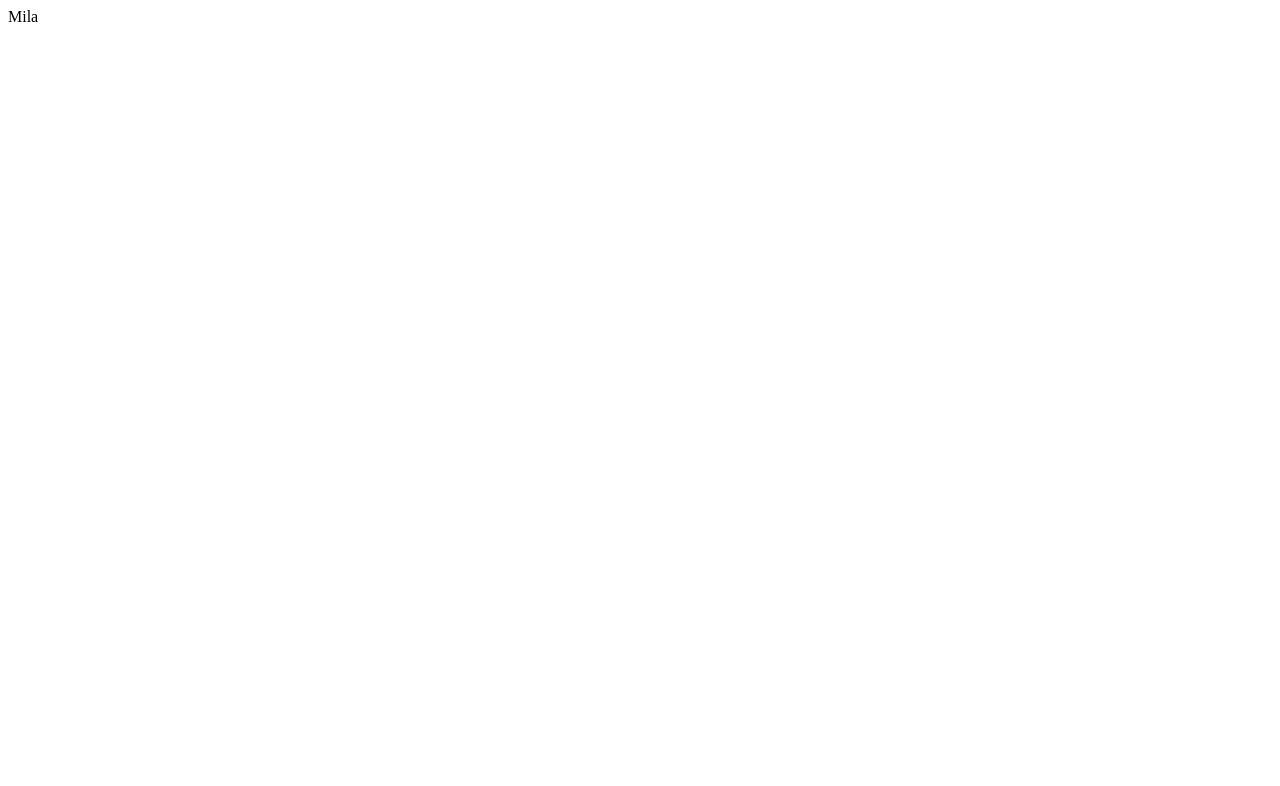
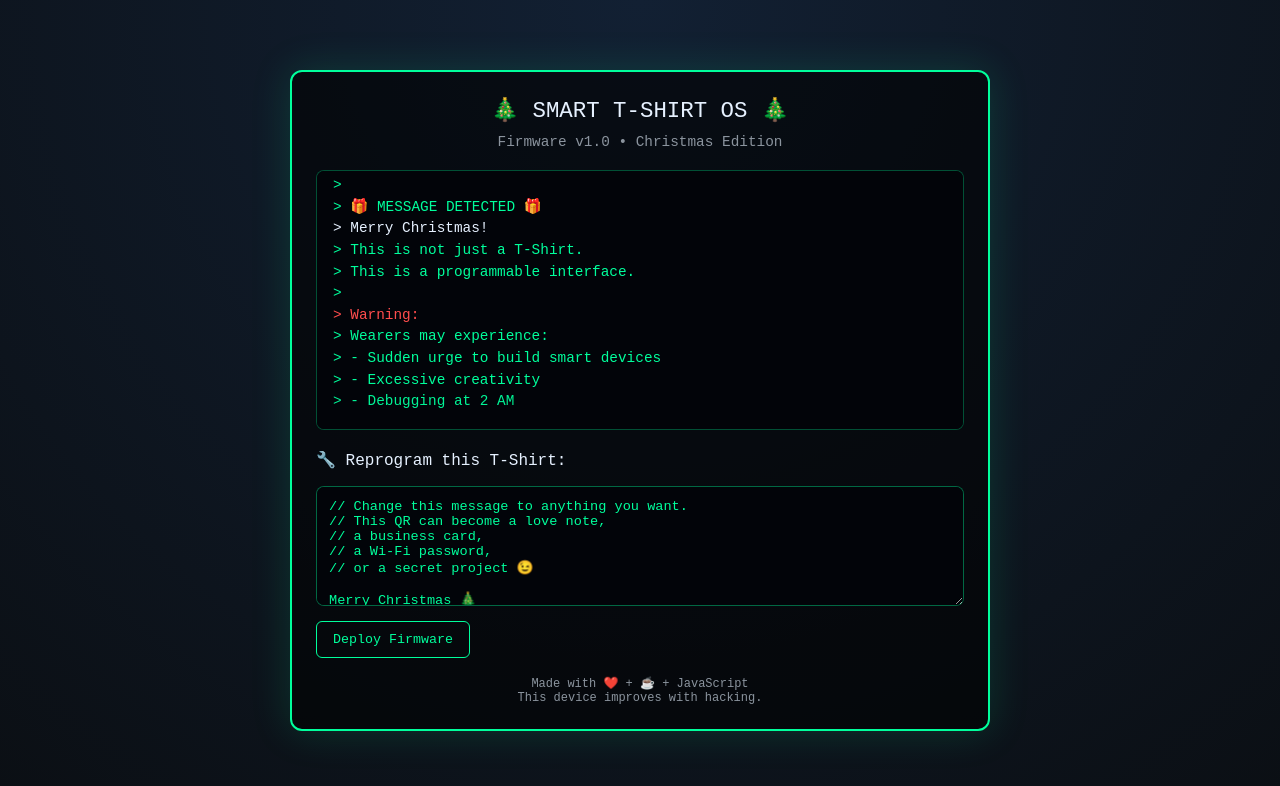
Before and after one commit to KehayovP/tshirt-mila, a plain HTML site: page index.html in a window 1280 px wide. Drawn offline with Linux system fonts and the light colour scheme.

Commit message:
merry christmas mile

```diff
--- a/index.html
+++ b/index.html
@@ -1,11 +1,212 @@
 <!DOCTYPE html>
 <html lang="en">
 <head>
-    <meta charset="UTF-8">
-    <meta name="viewport" content="width=device-width, initial-scale=1.0">
-    <title>Document</title>
+  <meta charset="UTF-8" />
+  <title>Smart T-Shirt v1.0</title>
+  <meta name="viewport" content="width=device-width, initial-scale=1.0">
+
+  <style>
+    :root {
+      --bg: #0b0f14;
+      --green: #00ff9c;
+      --red: #ff4d4d;
+      --white: #e6f1ff;
+      --dim: #8b949e;
+    }
+
+    * {
+      box-sizing: border-box;
+      font-family: "Courier New", monospace;
+    }
+
+    body {
+      margin: 0;
+      background: radial-gradient(circle at top, #122033, var(--bg));
+      color: var(--green);
+      min-height: 100vh;
+      display: flex;
+      align-items: center;
+      justify-content: center;
+      padding: 20px;
+    }
+
+    .device {
+      width: 100%;
+      max-width: 700px;
+      background: rgba(0,0,0,0.6);
+      border: 2px solid var(--green);
+      border-radius: 12px;
+      padding: 24px;
+      box-shadow: 0 0 40px rgba(0,255,156,0.15);
+    }
+
+    .title {
+      text-align: center;
+      font-size: 1.4rem;
+      margin-bottom: 10px;
+      color: var(--white);
+    }
+
+    .subtitle {
+      text-align: center;
+      font-size: 0.9rem;
+      color: var(--dim);
+      margin-bottom: 20px;
+    }
+
+    .terminal {
+      background: #020409;
+      border-radius: 8px;
+      padding: 16px;
+      font-size: 0.9rem;
+      line-height: 1.5;
+      height: 260px;
+      overflow-y: auto;
+      border: 1px solid rgba(0,255,156,0.3);
+    }
+
+    .line {
+      opacity: 0;
+      animation: fadeIn 0.4s forwards;
+    }
+
+    @keyframes fadeIn {
+      to { opacity: 1; }
+    }
+
+    .highlight {
+      color: var(--white);
+    }
+
+    .warning {
+      color: var(--red);
+    }
+
+    .editor {
+      margin-top: 20px;
+    }
+
+    textarea {
+      width: 100%;
+      min-height: 120px;
+      background: #020409;
+      color: var(--green);
+      border: 1px solid rgba(0,255,156,0.4);
+      border-radius: 8px;
+      padding: 12px;
+      resize: vertical;
+      font-size: 0.85rem;
+    }
+
+    button {
+      margin-top: 10px;
+      padding: 10px 16px;
+      background: transparent;
+      border: 1px solid var(--green);
+      color: var(--green);
+      border-radius: 6px;
+      cursor: pointer;
+      transition: 0.2s;
+    }
+
+    button:hover {
+      background: var(--green);
+      color: #000;
+    }
+
+    footer {
+      margin-top: 18px;
+      text-align: center;
+      font-size: 0.75rem;
+      color: var(--dim);
+    }
+  </style>
 </head>
+
 <body>
-    Mila
+  <div class="device">
+    <div class="title">🎄 SMART T-SHIRT OS 🎄</div>
+    <div class="subtitle">Firmware v1.0 • Christmas Edition</div>
+
+    <div class="terminal" id="terminal"></div>
+
+    <div class="editor">
+      <p class="highlight">🔧 Reprogram this T-Shirt:</p>
+      <textarea id="customMessage">
+// Change this message to anything you want.
+// This QR can become a love note,
+// a business card,
+// a Wi-Fi password,
+// or a secret project 😉
+
+Merry Christmas 🎄
+You are now the proud owners
+of the world’s first
+programmable T-Shirt.
+      </textarea>
+      <button onclick="runCustomMessage()">Deploy Firmware</button>
+    </div>
+
+    <footer>
+      Made with ❤️ + ☕ + JavaScript<br>
+      This device improves with hacking.
+    </footer>
+  </div>
+
+  <script>
+    const terminal = document.getElementById("terminal");
+
+    const bootSequence = [
+      "Powering Smart T-Shirt...",
+      "Checking sensors... OK",
+      "Establishing festive mood... OK",
+      "Loading Christmas spirit module...",
+      "Initializing QR interface...",
+      "Device online.",
+      "",
+      "🎁 MESSAGE DETECTED 🎁",
+      "Merry Christmas!",
+      "This is not just a T-Shirt.",
+      "This is a programmable interface.",
+      "",
+      "Warning:",
+      "Wearers may experience:",
+      "- Sudden urge to build smart devices",
+      "- Excessive creativity",
+      "- Debugging at 2 AM",
+      "",
+      "Status: READY FOR HACKING"
+    ];
+
+    let delay = 0;
+
+    bootSequence.forEach((text, i) => {
+      setTimeout(() => {
+        const line = document.createElement("div");
+        line.className = "line";
+        if (text.includes("Warning")) line.classList.add("warning");
+        if (text.includes("Merry") || text.includes("READY")) line.classList.add("highlight");
+        line.textContent = "> " + text;
+        terminal.appendChild(line);
+        terminal.scrollTop = terminal.scrollHeight;
+      }, delay);
+      delay += 300;
+    });
+
+    function runCustomMessage() {
+      terminal.innerHTML = "";
+      const msg = document.getElementById("customMessage").value.split("\n");
+
+      msg.forEach((line, i) => {
+        setTimeout(() => {
+          const div = document.createElement("div");
+          div.className = "line highlight";
+          div.textContent = "> " + line;
+          terminal.appendChild(div);
+          terminal.scrollTop = terminal.scrollHeight;
+        }, i * 200);
+      });
+    }
+  </script>
 </body>
 </html>
```
